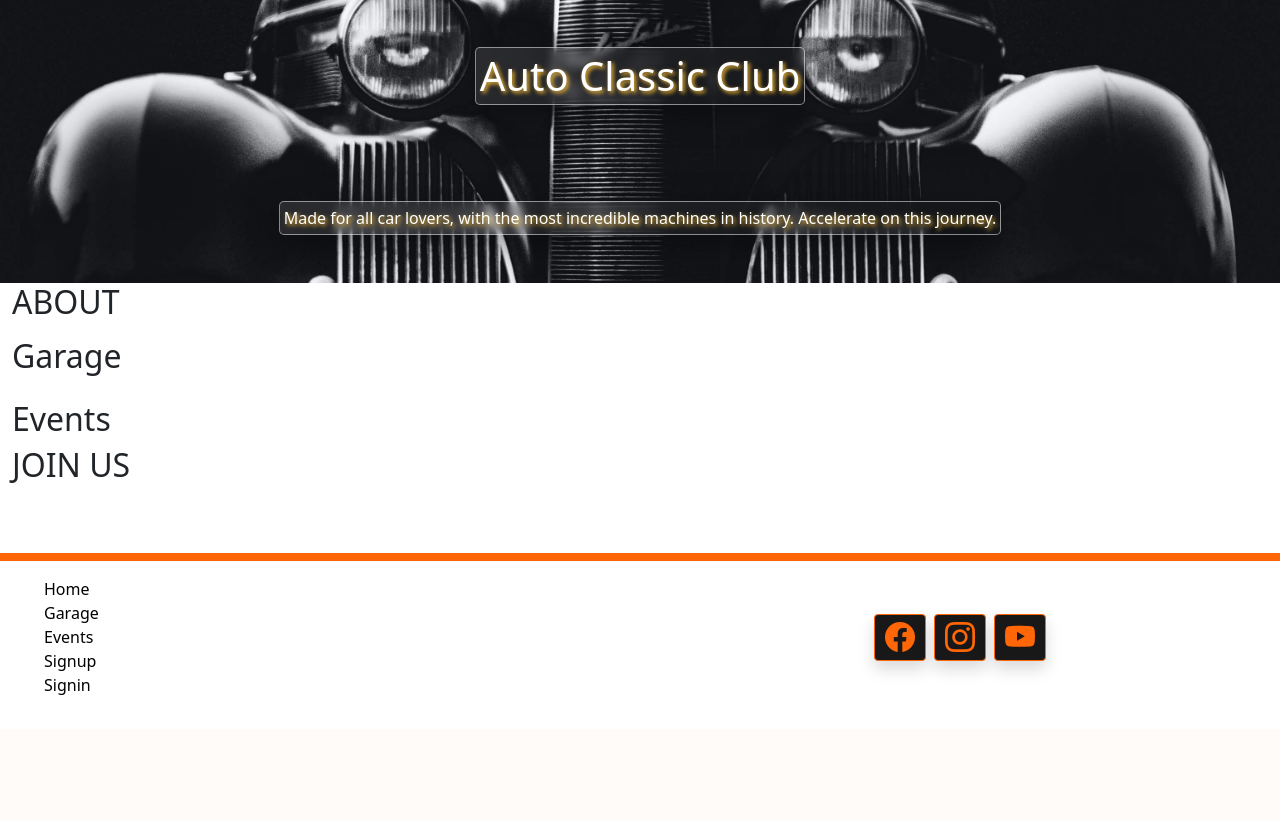
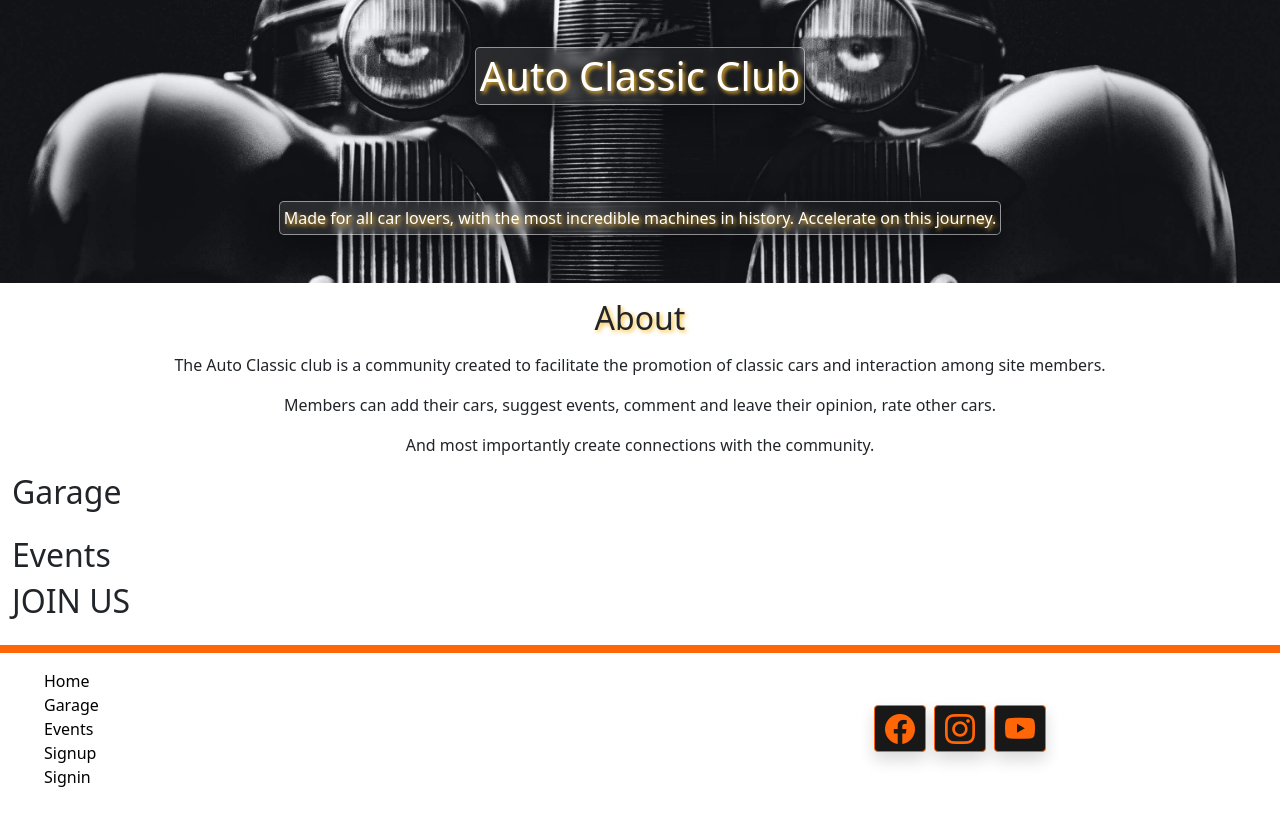
Before and after one commit to guisgrande/fourth-project-ci, a Django app: page / in a window 1280 px wide. Shown: the part 71-892 px from the top of the page. Before the commit the page ends 766 px from the top, so only its background shows below. Run offline with Django 3.2, Linux system fonts and the light colour scheme; data that the repository does not hold is empty; some libraries are stand-ins or nearby versions.

Commit message:
Add content to about section, h2 and p elements, style classes

```diff
--- a/templates/index.html
+++ b/templates/index.html
@@ -2,6 +2,7 @@
 {% load static %}
 {% block content %}
 
+<!-- Header section and hero image-->
 <header>
     <div class="container-fluid hero-image">
         <div class="px-4 text-center">
@@ -19,12 +20,21 @@
     </div>
 </header>
 
+<!-- About section -->
 <div class="container-fluid">
+    <div class="px-4 m-3 text-center">
+        <h2 class="txt-shadow-y">About</h2>
+    </div>
+    <div class="px-4 m-2 text-center">
+        <p>The Auto Classic club is a community created to facilitate the promotion of classic cars and interaction among site members.</p>
+    </div>
+    <div class="px-4 m-1 text-center">
+        <p>Members can add their cars, suggest events, comment and leave their opinion, rate other cars.</p>
+        <p>And most importantly create connections with the community.</p>
+    </div>
+</div>
 
-    <div>
-        <h2>ABOUT</h2>
-    </div>
-
+<div class="container-fluid">
     <div class="col-12 mt-3 left">
         <div>
             <h2>Garage</h2>
@@ -50,6 +60,8 @@
             {% endif %}
         {% endfor %}
     </div>
+</div>
+
 
     <div class="col-12 mt-3 left">
         <div>
@@ -79,6 +91,4 @@
         <h2>JOIN US</h2>
     </div>
 
-</div>
-
 {% endblock content %}
```
